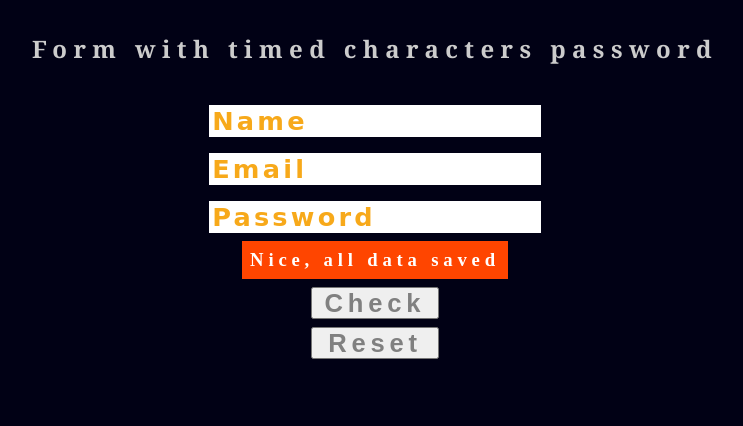
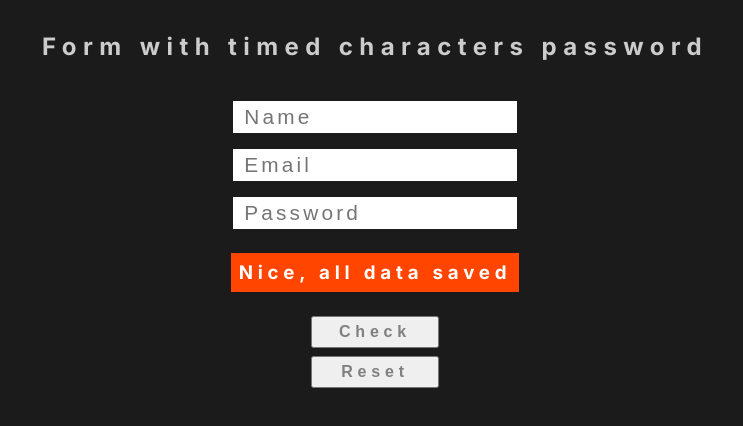
Before and after one commit to laszlo-v/timedForm, a plain HTML site: page index.html in a window 1280 px wide. Both pictures are taken after typing "Sample", "name@example.com", "Sample123" into the empty fields and a click on the button "Set". Shown: the whole page, without its empty margins (265-1008 px from the left). Drawn offline with Linux system fonts and the light colour scheme.

Commit message:
update design

```diff
--- a/index.html
+++ b/index.html
@@ -5,6 +5,12 @@
     <meta http-equiv="X-UA-Compatible" content="IE=edge" />
     <meta name="viewport" content="width=device-width, initial-scale=1.0" />
     <title>Form with timed characters password</title>
+    <link rel="preconnect" href="https://fonts.googleapis.com" />
+    <link rel="preconnect" href="https://fonts.gstatic.com" crossorigin />
+    <link
+      href="https://fonts.googleapis.com/css2?family=Inter:wght@100..900&display=swap"
+      rel="stylesheet"
+    />
     <link rel="stylesheet" href="style-v2.css" />
     <script src="app-v2.js" type="module" defer></script>
   </head>
--- a/style-v2.css
+++ b/style-v2.css
@@ -10,8 +10,9 @@ html {
   max-width: 100vw;
   overflow-x: hidden;
   font-size: 100%;
-  background-color: rgb(1, 1, 21);
+  background-color: #1b1b1b;
   color: rgb(165, 156, 156);
+  font-family: "Inter", sans-serif;
 }
 
 h2 {
@@ -19,7 +20,6 @@ h2 {
   text-align: center;
   margin: 2rem auto;
   letter-spacing: 0.4rem;
-  font-family: Georgia, "Times New Roman", Times, serif;
 }
 
 form {
@@ -34,22 +34,18 @@ form {
 input {
   margin: 0.5rem;
   height: 2rem;
-  font-size: 1.6rem;
+  padding: 0 0.5rem;
+  font-size: clamp(1rem, 1.5vw + 0.1rem, 1.4rem);
   outline: none;
   border: none;
+  letter-spacing: 0.2rem;
 }
 input::placeholder {
-  font-size: 1rem;
-  font-family: cursive;
   padding: 0.2rem;
-  color: rgb(247, 169, 26);
   letter-spacing: 0.2rem;
-  font-weight: bold;
-  font-size: 1.6rem;
 }
 .infoUser {
   text-align: center;
-  font-size: 1.6rem;
 }
 .set,
 .check,
@@ -60,7 +56,7 @@ input::placeholder {
   color: grey;
   font-weight: bold;
   letter-spacing: 0.3rem;
-  font-size: 1.6rem;
+  font-size: 1rem;
 }
 .required,
 .invalidEmail,
@@ -116,7 +112,7 @@ input::placeholder {
   margin: 2rem auto;
   padding: 0.3rem;
   letter-spacing: 0.3rem;
-  background-color: rgb(2, 51, 71);
+  background-color: rgb(60, 64, 65);
   color: white;
   max-width: 20rem;
   min-height: 2rem;
@@ -127,6 +123,7 @@ input::placeholder {
 .allSet {
   background-color: orangered;
   color: white;
+  margin: 1rem auto;
   padding: 0.5rem;
   letter-spacing: 0.3rem;
 }
@@ -136,7 +133,8 @@ input::placeholder {
 .allSet,
 .nameCorrect,
 .nameIncorrect,
-.emailCorrect .emailIncorrect,
+.emailCorrect,
+.emailIncorrect,
 .lettersOK,
 .lettersIncorrect,
 .allMatches {
```
